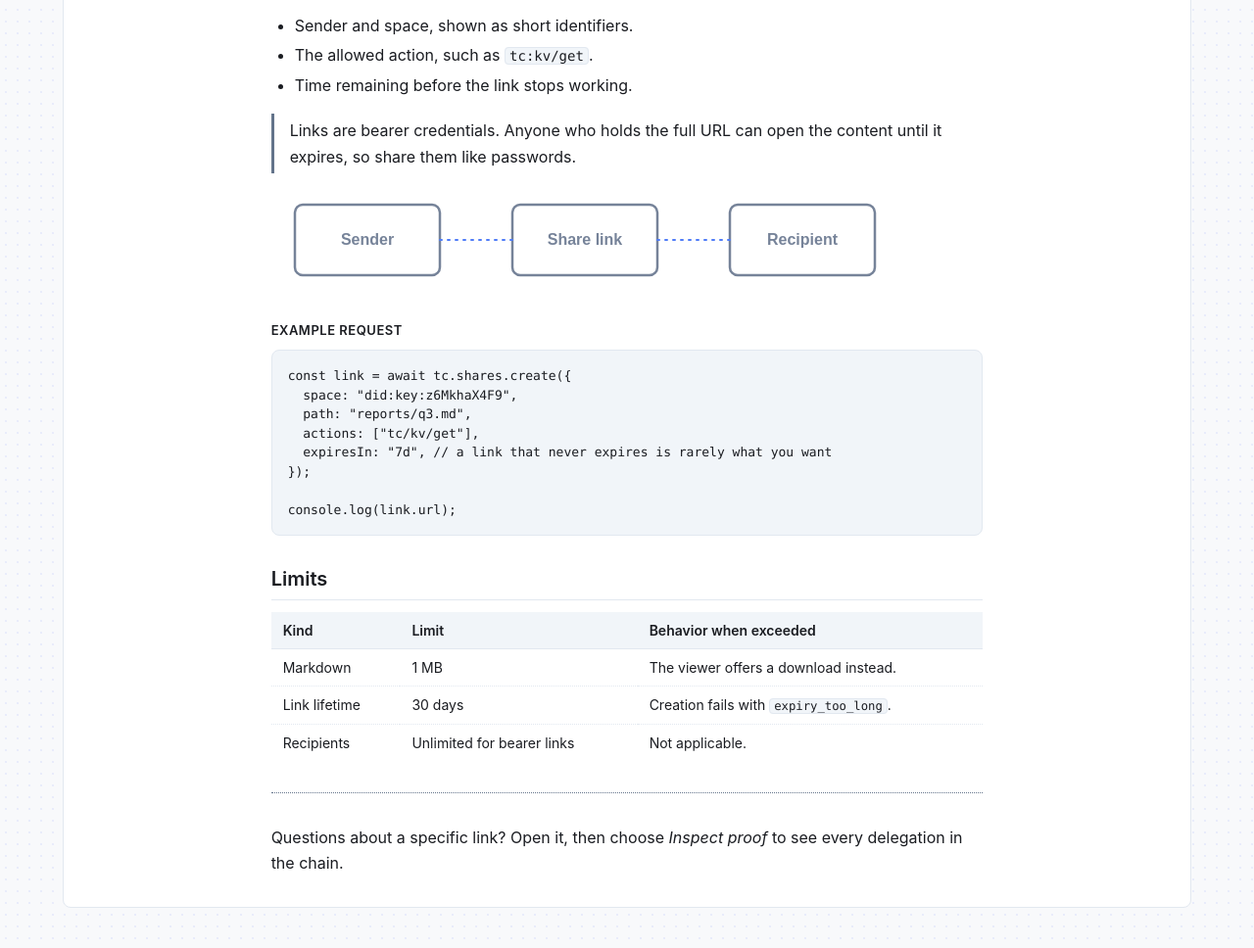
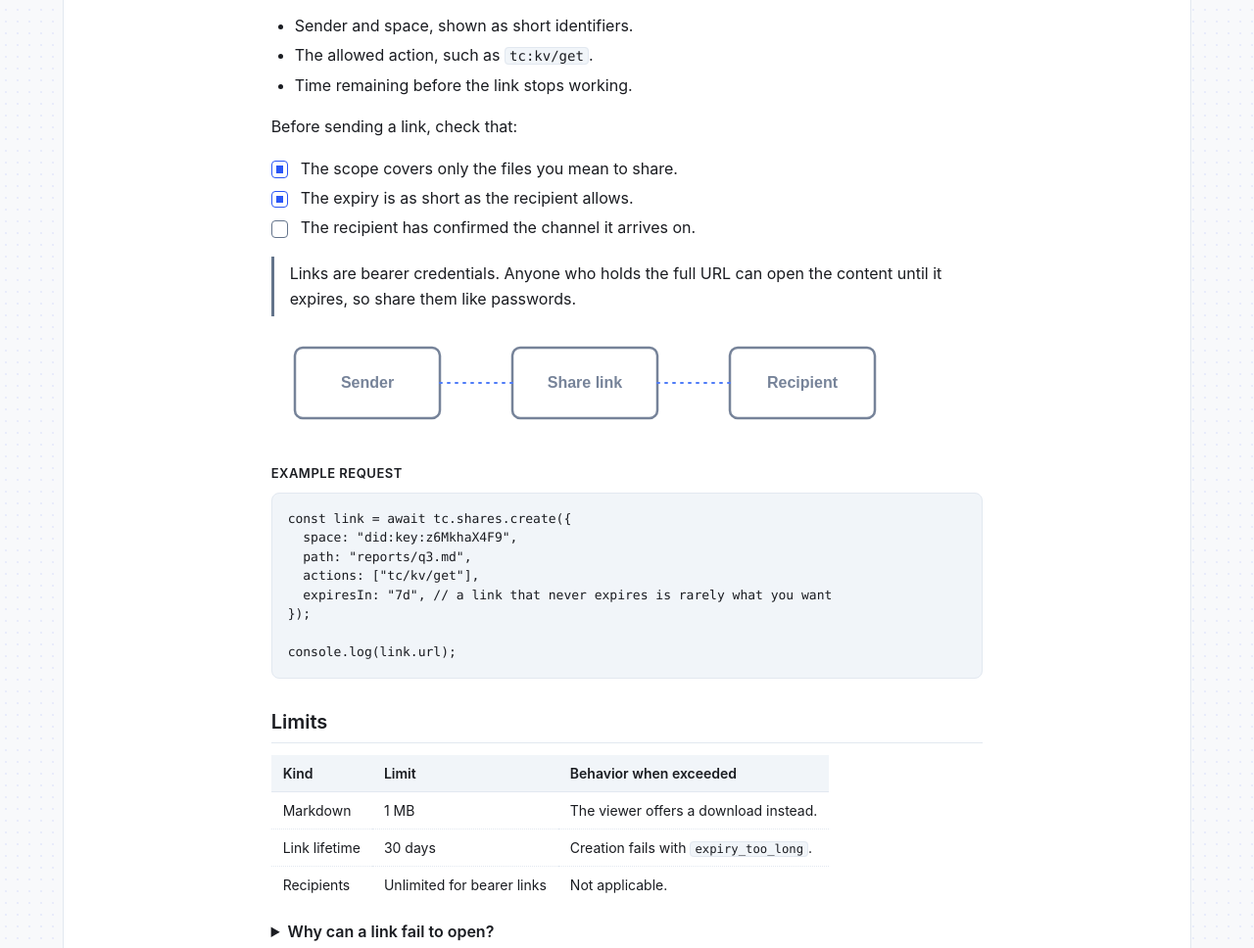
Before and after one commit to TinyCloudLabs/styles, a website: page specimen/index.html in a window 1280 px wide. Shown: the part 1388-2356 px from the top of the page at 98% size. Drawn offline with Linux system fonts and the light colour scheme.

Commit message:
Address review: task lists, table scroll, kbd/details, iframe docs, !important check

```diff
--- a/specimen/index.html
+++ b/specimen/index.html
@@ -237,6 +237,7 @@
             is any content rendered. See the
             <a href="#prose-specimen">verification notes</a> for the full flow,
             or call <code>shares.create()</code> from a script.
+            Press <kbd>Ctrl</kbd> + <kbd>C</kbd> to copy the link.
           </p>
 
           <h2>How a link is resolved</h2>
@@ -271,6 +272,13 @@
             <li>Time remaining before the link stops working.</li>
           </ul>
 
+          <p>Before sending a link, check that:</p>
+          <ul class="contains-task-list">
+            <li class="task-list-item"><input type="checkbox" disabled checked aria-label="The scope covers only the files you mean to share"> The scope covers only the files you mean to share.</li>
+            <li class="task-list-item"><input type="checkbox" disabled checked aria-label="The expiry is as short as the recipient allows"> The expiry is as short as the recipient allows.</li>
+            <li class="task-list-item"><input type="checkbox" disabled aria-label="The recipient has confirmed the channel it arrives on"> The recipient has confirmed the channel it arrives on.</li>
+          </ul>
+
           <blockquote>
             <p>
               Links are bearer credentials. Anyone who holds the full URL can
@@ -298,7 +306,7 @@
 console.log(link.url);</code></pre>
 
           <h2>Limits</h2>
-          <table>
+          <table tabindex="0" aria-label="Share limits">
             <thead>
               <tr>
                 <th scope="col">Kind</th>
@@ -324,6 +332,11 @@ console.log(link.url);</code></pre>
               </tr>
             </tbody>
           </table>
+
+          <details>
+            <summary>Why can a link fail to open?</summary>
+            <p>The proof chain is invalid, the link has expired, or the scope does not cover the requested path.</p>
+          </details>
 
           <hr>
 
--- a/src/patterns.css
+++ b/src/patterns.css
@@ -296,7 +296,7 @@
     margin-block-end: 0;
   }
 
-  .tc-prose :where(p, ul, ol, blockquote, pre, table, figure) {
+  .tc-prose :where(p, ul, ol, blockquote, pre, table, figure, details) {
     margin-block: 0 var(--tc-space-4);
   }
 
@@ -357,6 +357,41 @@
     margin-block: var(--tc-space-2) 0;
   }
 
+  /* GFM task lists: <ul class="contains-task-list"><li class="task-list-item"><input type="checkbox" disabled>. */
+  .tc-prose ul.contains-task-list {
+    padding-inline-start: 0;
+    list-style: none;
+  }
+
+  .tc-prose li.task-list-item {
+    list-style: none;
+  }
+
+  /*
+   * The native disabled checkbox is near-invisible in light themes (GFM always
+   * renders task lists disabled), so draw the box from semantic tokens: an
+   * outlined square, with an accent-filled inner square when checked.
+   */
+  .tc-prose li.task-list-item > input[type="checkbox"] {
+    box-sizing: border-box;
+    width: 1.1em;
+    height: 1.1em;
+    margin: 0 var(--tc-space-2) 0 0;
+    padding: var(--tc-space-1);
+    vertical-align: middle;
+    background-color: transparent;
+    background-clip: content-box;
+    border: 1px solid var(--tc-color-text-muted);
+    border-radius: var(--tc-radius-sm);
+    accent-color: var(--tc-color-accent);
+    appearance: none;
+  }
+
+  .tc-prose li.task-list-item > input[type="checkbox"]:checked {
+    background-color: var(--tc-color-accent);
+    border-color: var(--tc-color-accent);
+  }
+
   .tc-prose :where(blockquote, figure) {
     margin-inline: 0;
   }
@@ -368,6 +403,23 @@
 
   .tc-prose blockquote > :last-child {
     margin-block-end: 0;
+  }
+
+  .tc-prose kbd {
+    padding: 0 var(--tc-space-1);
+    background: var(--tc-color-surface-subtle);
+    border: 1px solid var(--tc-color-border);
+    border-radius: var(--tc-radius-sm);
+    font-size: 0.875em;
+  }
+
+  .tc-prose summary {
+    font-weight: var(--tc-weight-semibold);
+    cursor: pointer;
+  }
+
+  .tc-prose details[open] > summary {
+    margin-block-end: var(--tc-space-2);
   }
 
   .tc-prose code {
@@ -406,11 +458,24 @@
     overflow-wrap: normal;
   }
 
+  /*
+   * Wide tables scroll horizontally instead of overflowing the container or
+   * breaking words mid-word; no wrapper element is required. A table that
+   * overflows is a scroll region, so keyboard users need tabindex="0" on it.
+   */
   .tc-prose table {
-    width: 100%;
+    display: block;
+    max-width: 100%;
+    overflow-x: auto;
     border-collapse: collapse;
     font-size: var(--tc-text-md);
     line-height: var(--tc-leading-ui);
+  }
+
+  .tc-prose table:focus-visible {
+    outline: 2px solid var(--tc-color-focus);
+    outline-offset: 2px;
+    box-shadow: var(--tc-focus-ring);
   }
 
   .tc-prose th,
@@ -419,7 +484,6 @@
     border-top: 1px dotted var(--tc-color-border);
     text-align: start;
     vertical-align: top;
-    overflow-wrap: anywhere;
   }
 
   .tc-prose th {
```
Also changed, not shown: scripts/verify.mjs (+14 -1 lines), README.md.
